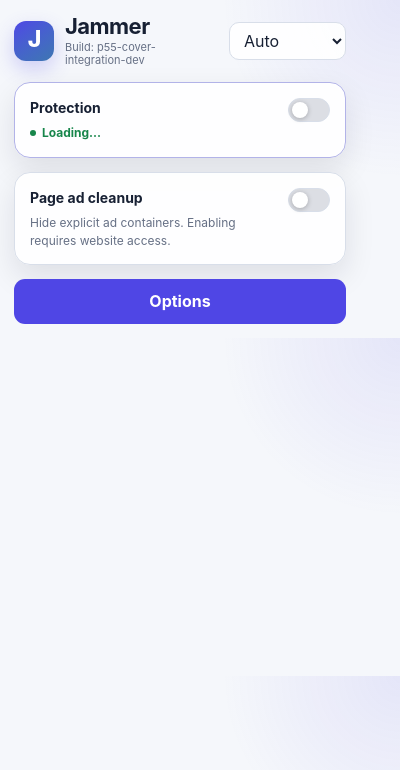
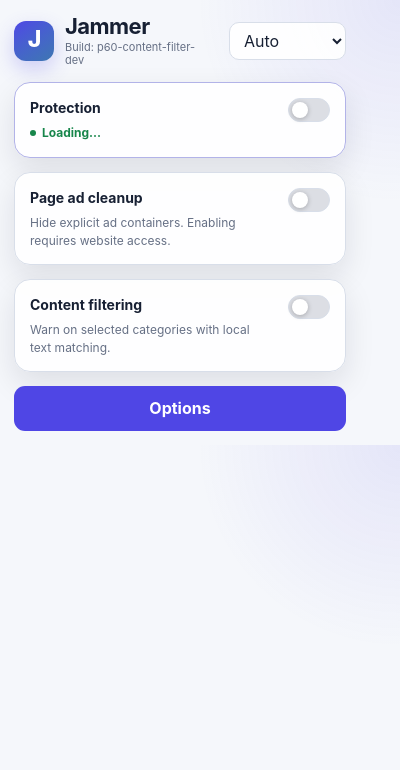
Before and after one commit to u2584604327-a11y/Jammer, a browser extension: page popup.html in a window 400 px wide. Drawn offline with Linux system fonts and the light colour scheme; files that its build step writes are made by us from their sources.

Commit message:
p60: expose content filtering in popup

```diff
--- a/popup.html
+++ b/popup.html
@@ -13,7 +13,7 @@
       <span class="brand-mark" aria-hidden="true"><span>J</span></span>
       <div>
         <h1>Jammer</h1>
-        <p id="build-id" class="build-id">Build: p55-cover-integration-dev</p>
+        <p id="build-id" class="build-id">Build: p60-content-filter-dev</p>
       </div>
     </div>
     <select id="language-select" class="compact-select" aria-label="Language">
@@ -40,6 +40,15 @@
     <input id="cosmetic-enabled" class="switch" type="checkbox">
   </section>
 
+  <section class="card feature-card">
+    <div class="feature-copy">
+      <label id="content-label" for="content-enabled">Content filtering</label>
+      <p id="content-hint" class="muted">Warn on selected categories with local text matching.</p>
+      <p id="content-status" class="status-line"></p>
+    </div>
+    <input id="content-enabled" class="switch" type="checkbox">
+  </section>
+
   <button id="open-options" class="primary-button" type="button">Options</button>
 </main>
 <script src="popup.js"></script>
```
